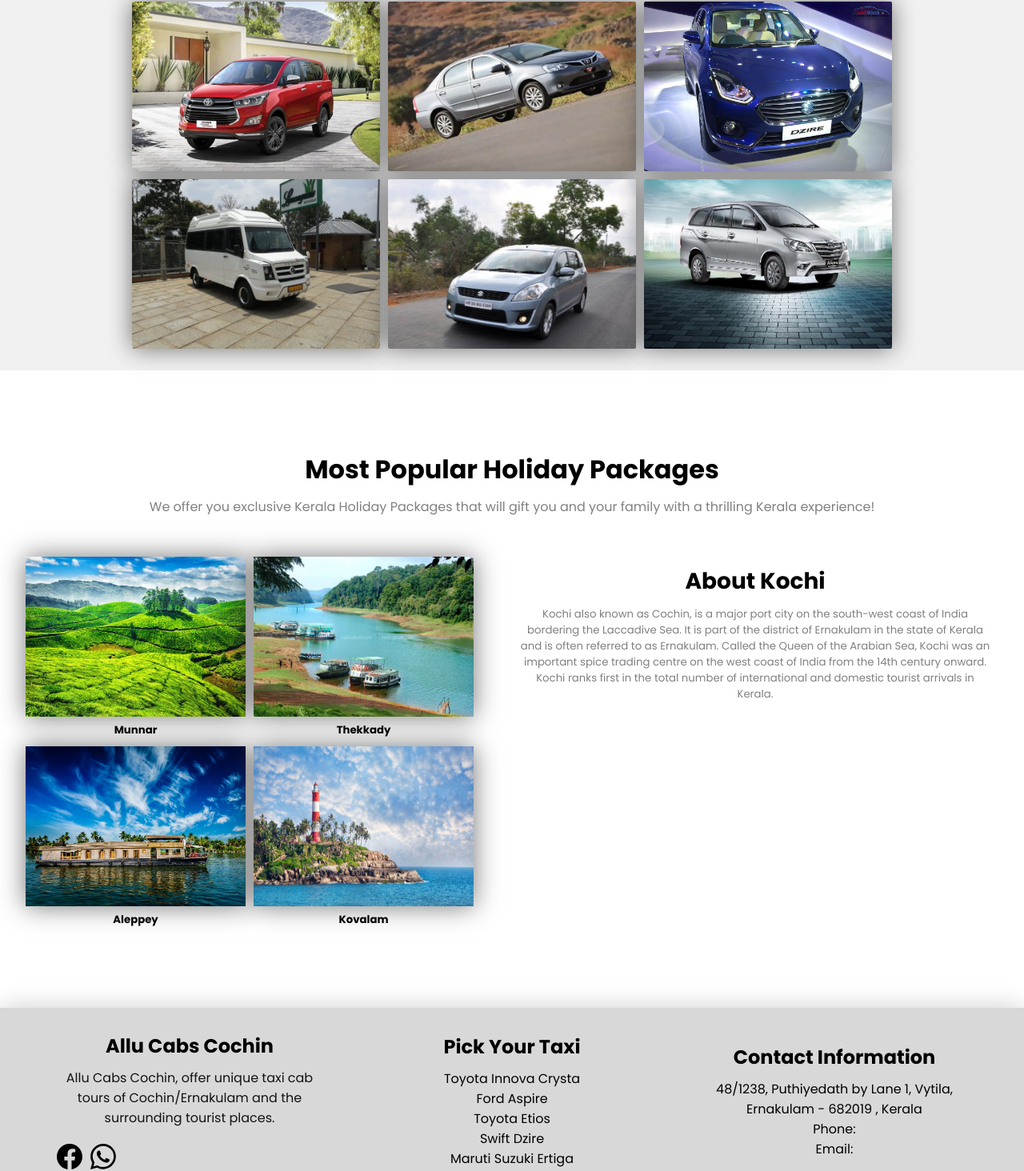
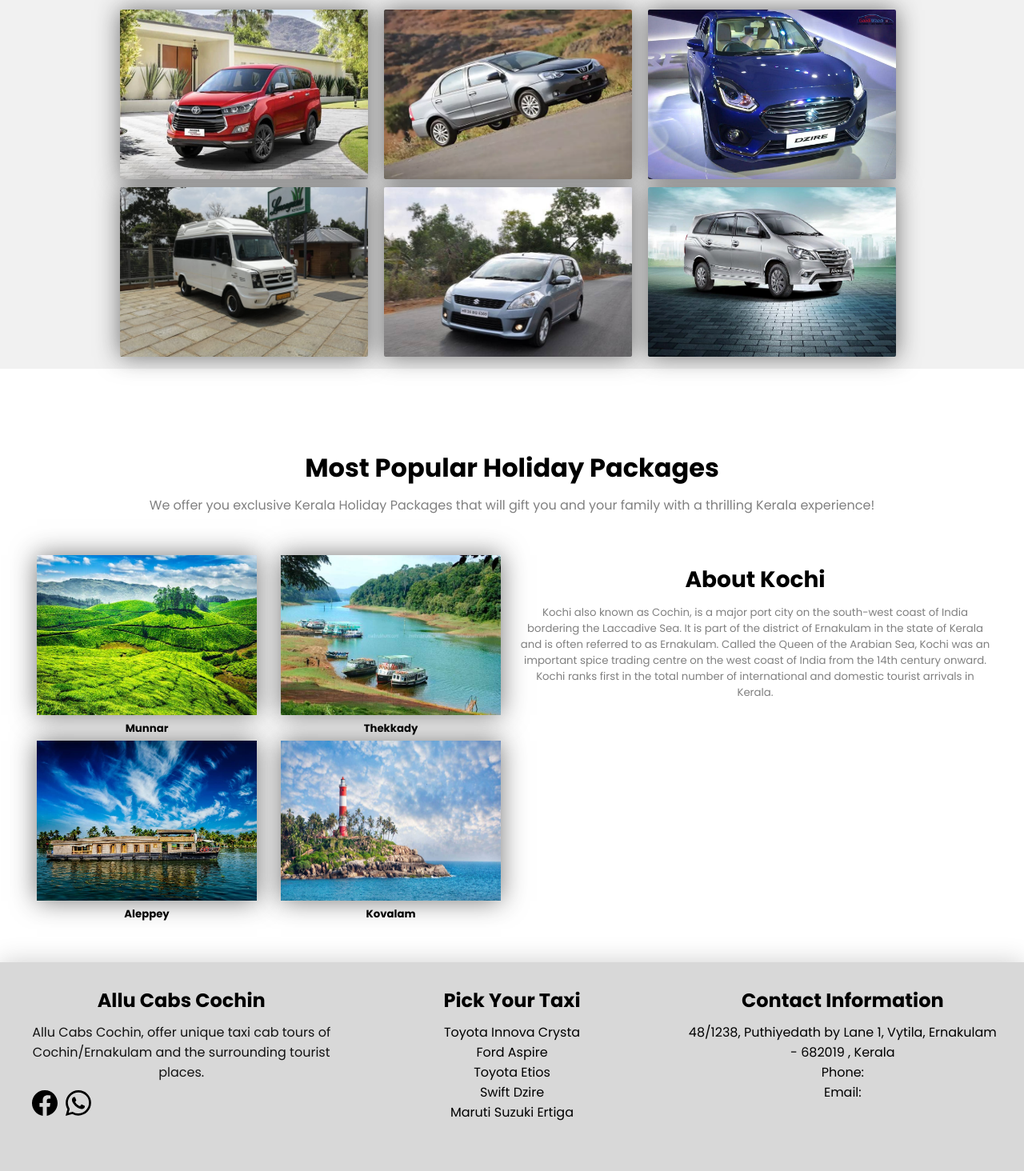
Before and after one commit to adwaithks/allucabscochin, a React (Create React App) app: page / in a window 1280 px wide. Shown: the part 1327-2791 px from the top of the page at 80% size. Built offline with nearby package versions, Linux system fonts and the light colour scheme; the HTML template or start-up script is replaced by a standard one.

Commit message:
allucabs almost done

```diff
--- a/src/custom/components/Footer/Footer.jsx
+++ b/src/custom/components/Footer/Footer.jsx
@@ -43,7 +43,7 @@
             </div>
         </div>
         <div className="footer-copyright">
-            <h5>Copyright ©2022 All rights reserved | Crafted with  by Hackney Solutions®</h5>
+            <h5>Copyright ©2022 All rights reserved | Crafted with ❤ by KS</h5>
         </div>
     </footer>
   )
--- a/src/custom/components/Footer/Footer.scss
+++ b/src/custom/components/Footer/Footer.scss
@@ -1,8 +1,7 @@
 .footer-end {
     width: 100%;
     padding: 20px;
-    height: 320px;
-    margin-top: 100px;
+    height: fit-content;
     box-shadow: 0 0 30px rgba(0, 0, 0, 0.199);
     background-color: rgba(206, 206, 206, 0.795);
 }
@@ -10,15 +9,15 @@
 
 
 .footer-info {
-
-    display: flex;
-    justify-content: space-evenly;
-    align-items: center;
+    display: grid;
+    grid-template-columns: 1fr 1fr 1fr;
+    grid-template-rows: 1fr !important;
+    justify-content: center;
     margin-bottom: 50px;
 
     .allucabs-info {
-        width: 30%;
         padding: 10px;
+        height: 100%;
 
         .allucabs-info-head {
             h2 {
@@ -31,7 +30,7 @@
                 color: rgb(19, 19, 19);
                 font-weight: 400;
             }
-            margin-bottom: 20px;
+            margin-bottom: 10px;
         }
 
         .social-links {
@@ -55,9 +54,8 @@
 
 
     .footer-picktaxi {
-        width: 30%;
         padding: 10px;
-
+        height: 100%;
         .footer-picktaxi-head {
             h2 {
                 margin-bottom: 10px;
@@ -72,9 +70,8 @@
     }
 
     .contact-info {
-        width: 30%;
         padding: 10px;
-
+        height: 100%;
         .contact-info-head {
             h2 {
                 margin-bottom: 10px;
@@ -88,16 +85,6 @@
             }
         }
     }
-
-
-
-
-
-
-
-
-
-
 }
 
 
@@ -111,3 +98,11 @@
         color: gray;
     }
 }
+
+@media only screen and (min-width: 300px) and (max-width: 680px) {
+
+    .footer-info {
+        display: block;
+    }
+
+}
--- a/src/custom/components/Packages/Packages.scss
+++ b/src/custom/components/Packages/Packages.scss
@@ -1,15 +1,17 @@
+
+
 .packages {
     width: 95%;
+    margin-bottom: 50px !important;
     margin: auto;
-
 }
 .packages-right {
+    width: 50%;
     padding: 10px;
 }
 
 .packages-info {
-    display: grid;
-    grid-template-columns: 1fr 1fr;
+    display: flex;
 }
 
 .about-kochi-head {
@@ -45,16 +47,65 @@
 
 .packages-img {
     display: grid;
-    grid-template-columns: 1fr 1fr;
+    grid-template-columns: repeat(auto-fill, 300px);
     width: 50%;
+    justify-content: center;
     height: fit-content;
-    row-gap: 10px;
-    column-gap: 10px;
-    grid-template-rows: 1fr 1fr;
+    row-gap: 5px;
+    column-gap: 5px;
     img {
         width: 275px;
         box-shadow: 0 0 30px rgba(39, 39, 39, 0.644) !important;
         height: 200px;
     }
+}
 
+@media only screen and (min-width: 300px) and (max-width: 680px) {
+    .packages-info {
+        display: flex;
+        flex-direction: column;
+    }
+
+    .packages-img {
+        display: grid;
+        grid-template-columns: repeat(auto-fill, 1fr);
+        width: 100%;
+        justify-content: center;
+        height: fit-content;
+        div {
+            width: 100%;
+        }
+        img {
+            width: 100%;
+            border-radius: 4px;
+            box-shadow: 0 0 30px rgba(39, 39, 39, 0.644) !important;
+            height: 200px;
+            transition: 0.1s ease-in;
+
+            &:hover {
+                transition: ease-in 0.1s;
+                transform: scale(1.02);
+            }
+        }
+    }
+
+    .packages-right {
+        width: 100%;
+        padding: 10px;
+    }
+
+
+    .about-kochi-head {
+        h1 {
+            font-size: 28px;
+        }
+        margin-bottom: 10px;
+    }
+    .about-kochi-desc {
+        width: 100%;
+        h5 {
+            color: gray;
+            font-weight: 400;
+        }
+    }
 }
--- a/src/custom/components/PickTaxi/PickTaxi.scss
+++ b/src/custom/components/PickTaxi/PickTaxi.scss
@@ -41,12 +41,11 @@
 }
 
 .picktaxi-collection {
-    width: fit-content;
     margin: auto;
+    padding: 10px;
     display: grid;
-    margin-bottom: -200px;
-    grid-template-columns: 1fr 1fr 1fr;
-    grid-template-rows: 1fr 1fr 1fr;
+    justify-content: center;
+    grid-template-columns: repeat(auto-fill, 320px);
     row-gap: 10px;
     column-gap: 10px;
         img {
@@ -54,5 +53,10 @@
             box-shadow: 0 0 30px rgba(39, 39, 39, 0.644) !important;
             height: 212px;
             width: 310px;
+
+            &:hover {
+                transition: ease-in 0.2s;
+                transform: scale(1.01);
+            }
         }
 }
```
